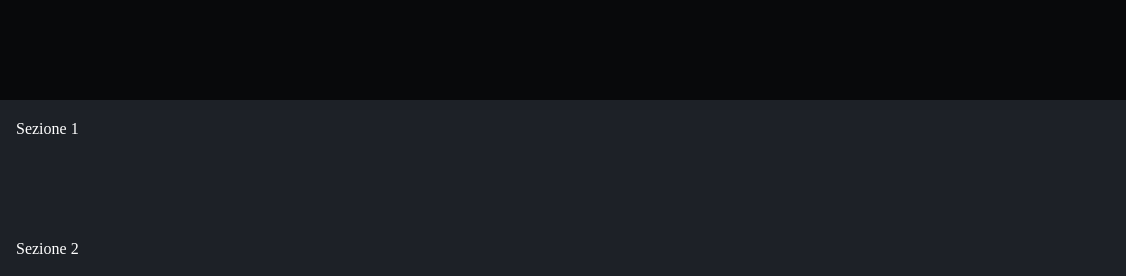
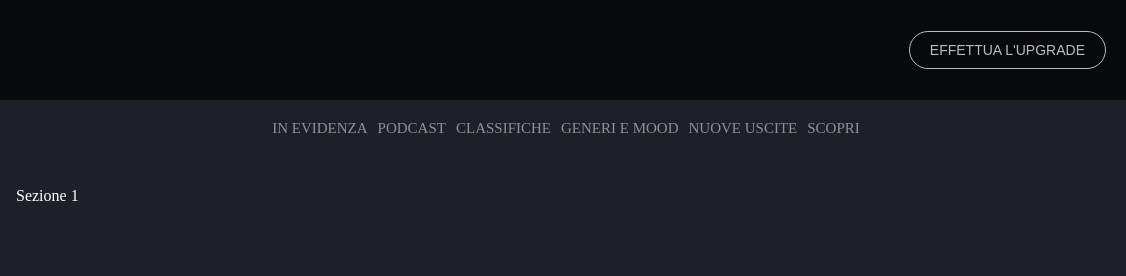
Before and after one commit to davidtrevor97/html-css-spotifyweb, a plain HTML site: page index.html in a window 1280 px wide. Shown: the top 276 px of the page, 154-1280 px from the left. Drawn offline with Linux system fonts and the light colour scheme.

Commit message:
commit 8

```diff
--- a/css/style.css
+++ b/css/style.css
@@ -14,6 +14,9 @@
 .margin-big{
   margin-bottom: 50px;
 }
+.dis-none{
+  display: none;
+}
 .playlist{
   font-size: 13px;
   color: white;
@@ -25,6 +28,18 @@
 }
 .playlist i{
   font-size: 25px;
+}
+.evidenza{
+  display: flex;
+  justify-content: center;
+  font-size: 15px;
+  color: rgba(255,255,255,0.5);
+  text-transform: uppercase;
+  list-style: none;
+}
+.evidenza li{
+  display: inline-block;
+  margin-right: 10px;
 }
 /* CONTER */
 .conter{
@@ -72,7 +87,8 @@
   .barside .menu i,
   .barside .menu h2,
   .barside .account span,
-  .barside .account h4{
+  .barside .account h4,
+  .barside .menu .logo{
     display: none;
   }
   .account > div:first-of-type{
@@ -81,8 +97,13 @@
   .barside{
     flex-basis: 80px;
   }
+  .dis-none{
+    display: block;
+    width: 20px;
+  }
 }
 /* CONTER-RIGHT */
+  /* barnav */
 .conter-right{
   display: flex;
   flex-direction: column;
@@ -92,12 +113,25 @@
 }
 .barnav{
   position: absolute;
+  display: flex;
   top: 0;
   height: 100px;
   width: 100%;
   background-color: black;
   opacity: 70%;
+  justify-content: flex-end;
 }
+.barnav button{
+  margin-right: 20px;
+  align-self: center;
+  background-color: rgba(0,0,0,0.7);
+  border-radius: 30px;
+  border: 1px solid white;
+  padding: 10px 20px;
+  text-transform: uppercase;
+  font-size: 14px;
+}
+  /* content */
 .content{
   padding: 120px 0 20px 20px;
   overflow:auto;
--- a/index.html
+++ b/index.html
@@ -10,7 +10,8 @@
     <div class="conter">
       <div class="barside">
         <div class="menu">
-          <img class="margin-big" src="./img/logo.svg" alt="">
+          <img class="margin-big logo" src="./img/logo.svg" alt="">
+          <img class="margin-big dis-none" src="./img/logo-small.svg" alt="">
           <ul class="playlist">
             <li class="margin-small">
               <img  src="./img/home.svg" alt="">
@@ -56,7 +57,7 @@
             <i class="far fa-arrow-alt-circle-down"></i>
             <span> Installa app</span>
           </div>
-          <div class="profile">
+          <div class="profile margin-small">
             <img src="./img/profile.svg" alt="">
             <h4 class="white">John Doe</h4>
           </div>
@@ -64,8 +65,29 @@
       </div>
       <div class="conter-right">
         <div class="barnav">
+          <button class="white" type="button" name="button">Effettua l'upgrade</button>
         </div>
         <div class="content white">
+          <ul class="evidenza margin-big">
+            <li>
+              in evidenza
+            </li>
+            <li>
+              podcast
+            </li>
+            <li>
+              classifiche
+            </li>
+            <li>
+              generi e mood
+            </li>
+            <li>
+              nuove uscite
+            </li>
+            <li>
+              scopri
+            </li>
+          </ul>
           <div class="section">
             Sezione 1
           </div>
```
